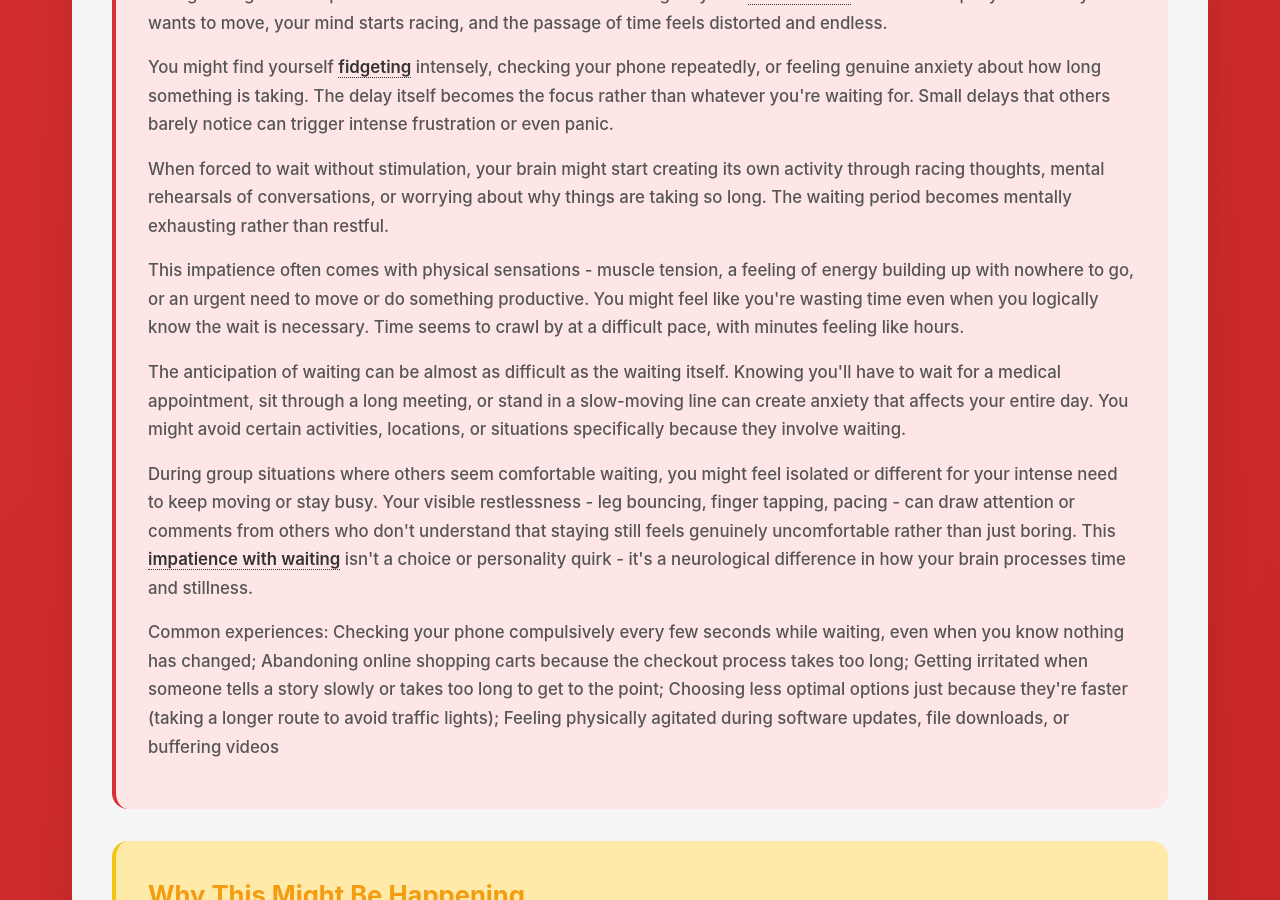
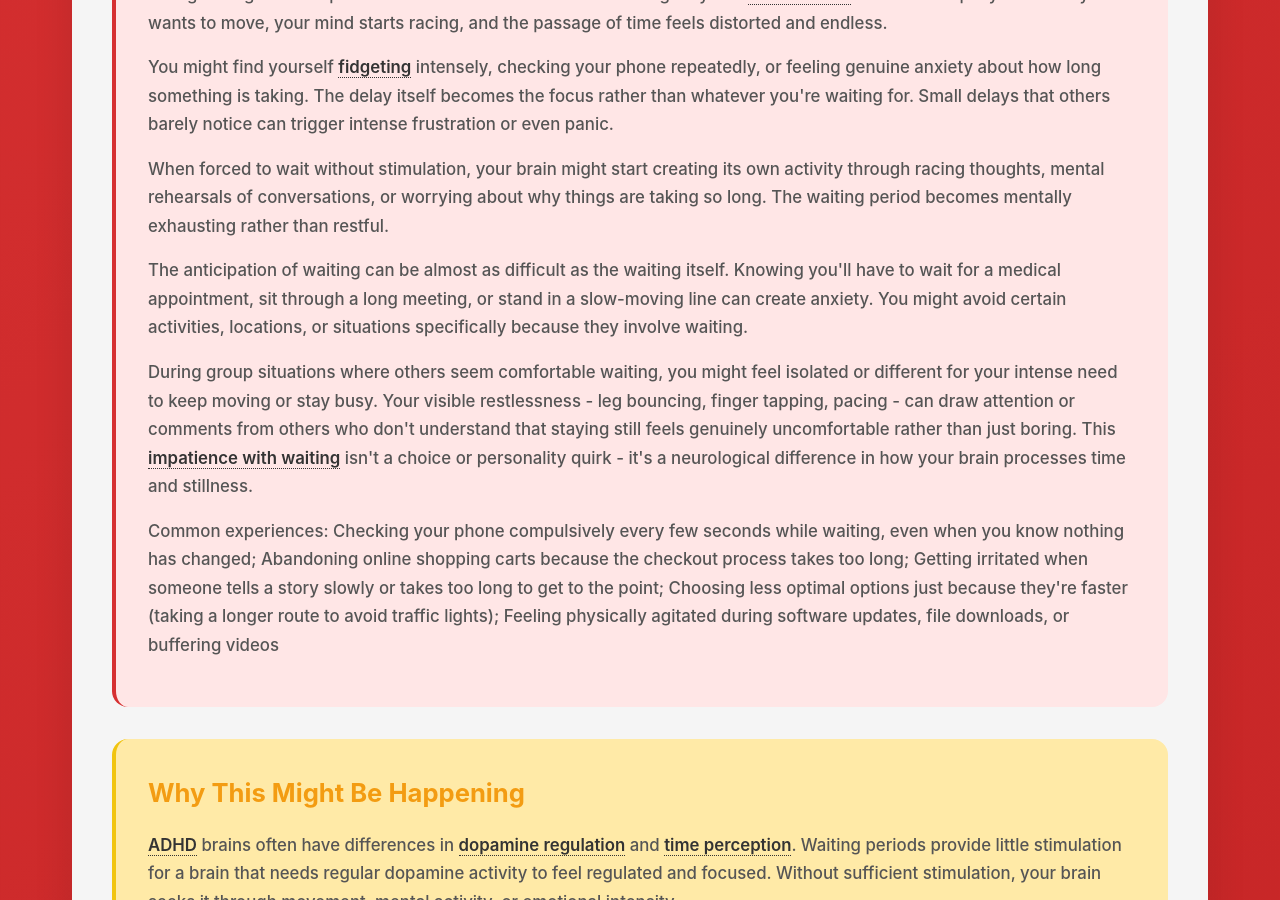
Before and after one commit to neurodivergent-survival-guide/neurodivergent-survival-guide, a Jekyll site: the page built from struggles/impatience-with-waiting.html, in a window 1280 px wide and 900 px high, scrolled down 869 px. Built offline with Jekyll 4.4.1, drawn with Linux system fonts in a browser that asks for light colours.

Commit message:
Update impatience-with-waiting.html

```diff
--- a/struggles/impatience-with-waiting.html
+++ b/struggles/impatience-with-waiting.html
@@ -31,9 +31,7 @@ search_terms: ["can't stand waiting", "hate waiting", "time drags", "so restless
 
         <p>When forced to wait without stimulation, your brain might start creating its own activity through racing thoughts, mental rehearsals of conversations, or worrying about why things are taking so long. The waiting period becomes mentally exhausting rather than restful.</p>
 
-        <p>This impatience often comes with physical sensations - muscle tension, a feeling of energy building up with nowhere to go, or an urgent need to move or do something productive. You might feel like you're wasting time even when you logically know the wait is necessary. Time seems to crawl by at a difficult pace, with minutes feeling like hours.</p>
-
-        <p>The anticipation of waiting can be almost as difficult as the waiting itself. Knowing you'll have to wait for a medical appointment, sit through a long meeting, or stand in a slow-moving line can create anxiety that affects your entire day. You might avoid certain activities, locations, or situations specifically because they involve waiting.</p>
+        <p>The anticipation of waiting can be almost as difficult as the waiting itself. Knowing you'll have to wait for a medical appointment, sit through a long meeting, or stand in a slow-moving line can create anxiety. You might avoid certain activities, locations, or situations specifically because they involve waiting.</p>
 
         <p>During group situations where others seem comfortable waiting, you might feel isolated or different for your intense need to keep moving or stay busy. Your visible restlessness - leg bouncing, finger tapping, pacing - can draw attention or comments from others who don't understand that staying still feels genuinely uncomfortable rather than just boring. This <span class="jargon">impatience with waiting<span class="tooltip">The intense discomfort and urgency felt during delays that goes beyond typical annoyance</span></span> isn't a choice or personality quirk - it's a neurological difference in how your brain processes time and stillness.</p>
 
```
